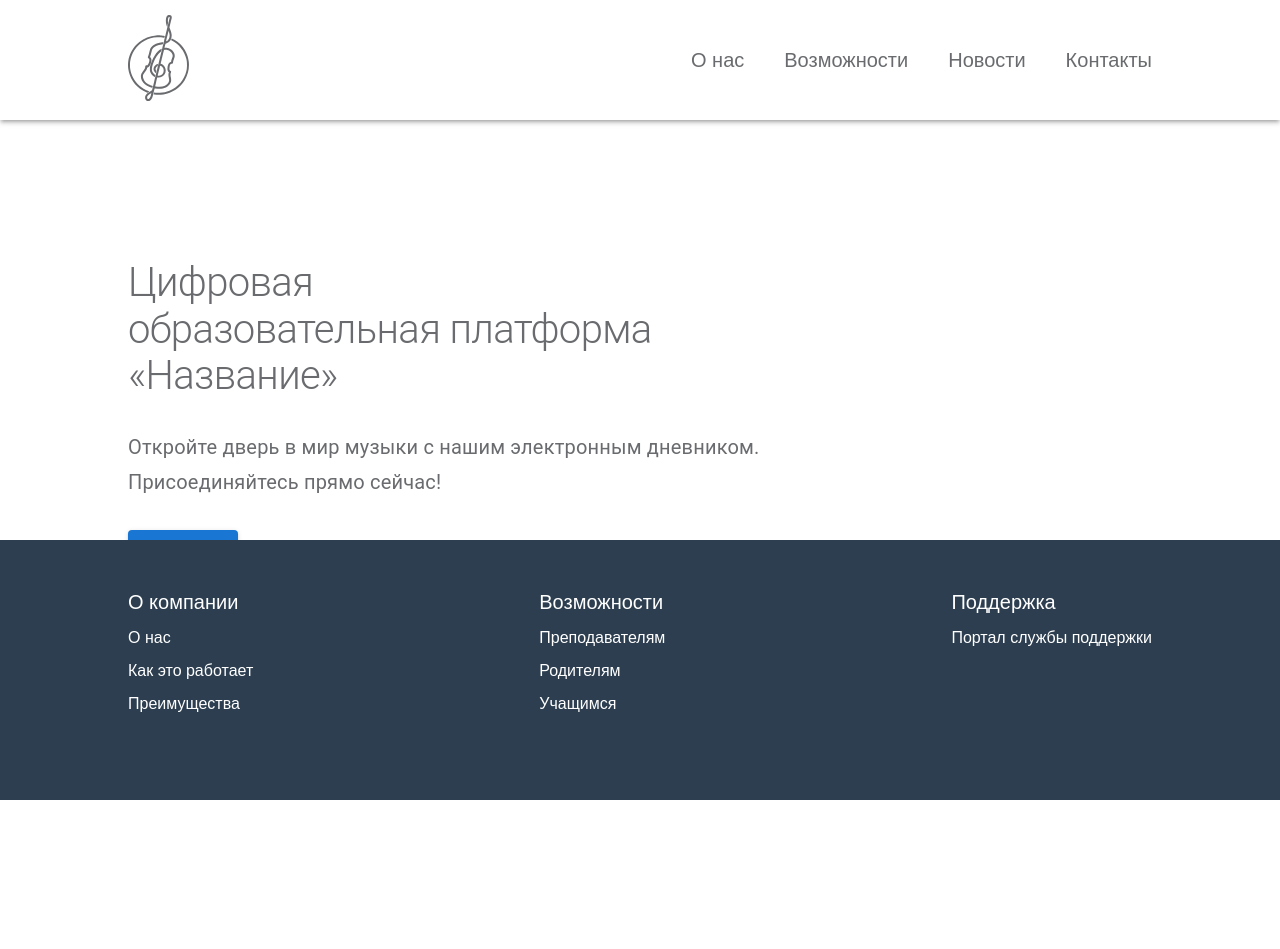
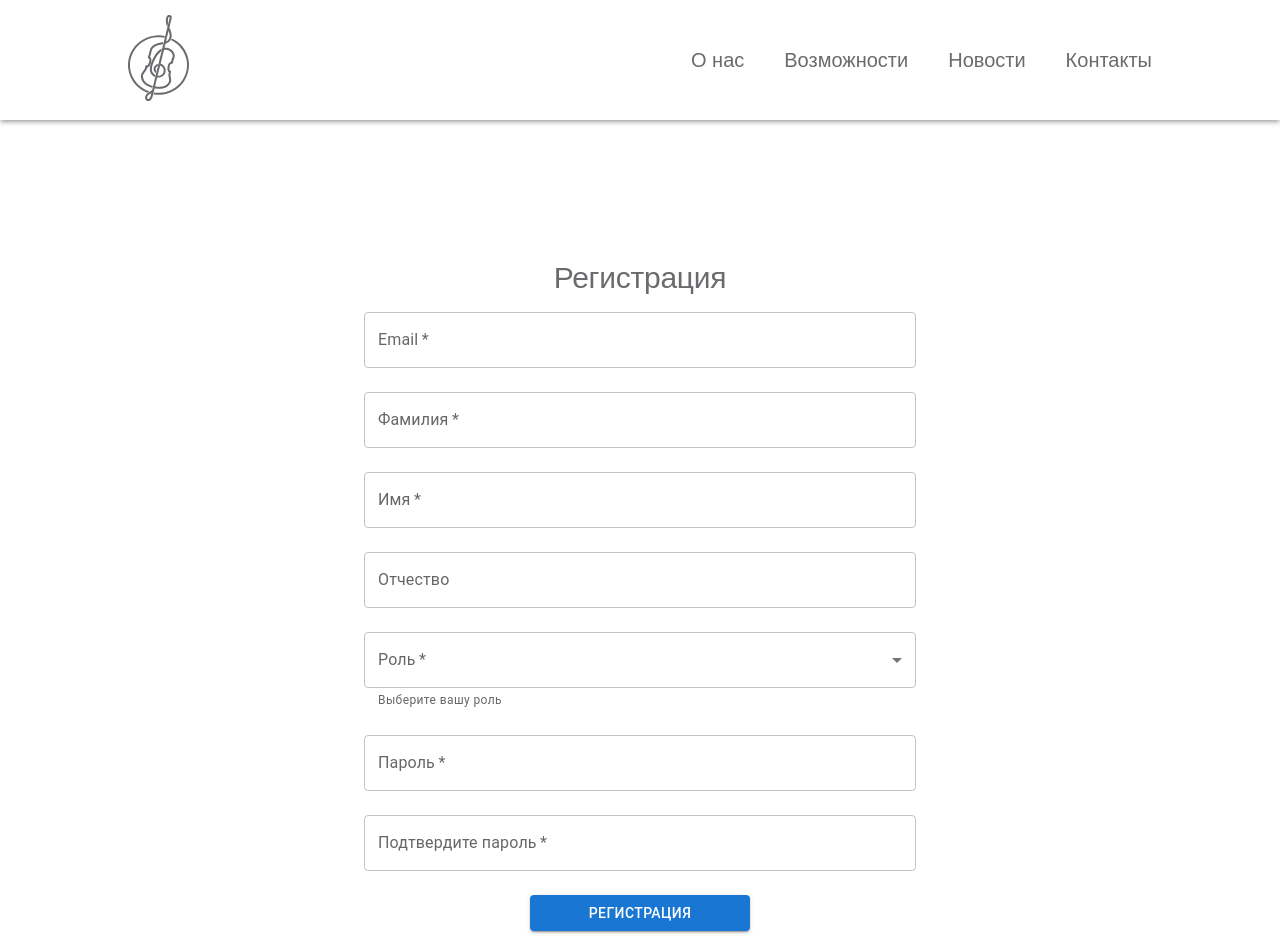
Before and after one commit to ArturBobotcko/Diploma-Project, a React (Create React App) app in the folder client/: page /register in a window 1280 px wide. Shown: the top 949 px of the page. Before the commit the page ends 800 px from the top, so only its background shows below. Built offline with nearby package versions, Linux system fonts and the light colour scheme; a web font is replaced by a local one.

Commit message:
Redesigned register page and fixed navigation

```diff
--- a/client/src/Components/Navbar.js
+++ b/client/src/Components/Navbar.js
@@ -38,7 +38,7 @@ const StyledToolbar = styled(Toolbar)({
 
 const Navbar = () => {
   return (
-    <AppBar position="" elevation={3} sx={{marginBottom: '140px'}}>
+    <AppBar position="" elevation={3}>
       <StyledToolbar>
         <NavbarContainer>
           <div className="nav-logo-container">
--- a/client/src/Pages/LoginPage.js
+++ b/client/src/Pages/LoginPage.js
@@ -13,7 +13,7 @@ import {
 } from "@mui/material";
 import { Visibility, VisibilityOff } from "@mui/icons-material";
 
-const LoginPage = ({ onToggleForm }) => {
+const LoginPage = () => {
   const [username, setUsername] = useState("");
   const [password, setPassword] = useState("");
   const [showPassword, setShowPassword] = useState(false);
@@ -56,6 +56,7 @@ const LoginPage = ({ onToggleForm }) => {
         fontSize={30}
         color={"#696b6e"}
         textAlign="center"
+        fontFamily="inherit"
       >
         Авторизация
       </Typography>
@@ -103,7 +104,7 @@ const LoginPage = ({ onToggleForm }) => {
           sx={{
             "& .MuiTypography-root": {
               fontFamily: '"News Cycle", sans-serif',
-              color: "#696b6e"
+              color: "#696b6e",
             },
           }}
         />
@@ -121,6 +122,7 @@ const LoginPage = ({ onToggleForm }) => {
           marginTop: 1,
           marginBottom: 1,
           width: "100%",
+          maxWidth: "220px",
           alignSelf: "center",
           justifySelf: "center",
         }}
--- a/client/src/Pages/MainPage.js
+++ b/client/src/Pages/MainPage.js
@@ -2,7 +2,7 @@ import React, { useEffect, useState } from "react";
 import "../App.css";
 import Footer from "../Components/Footer";
 import Navbar from "../Components/Navbar";
-import { useNavigate } from "react-router-dom";
+import { useNavigate, useLocation } from "react-router-dom";
 import { Button, Typography, Modal, Box } from "@mui/material";
 import { styled } from "@mui/system";
 import LoginPage from "./LoginPage";
@@ -29,6 +29,7 @@ const IntroSectionContainer = styled("div")({
 const IntroSection = styled("div")({
   display: "flex",
   flexDirection: "column",
+  marginTop: "140px",
 });
 
 const IntroText = styled(Typography)({
@@ -45,7 +46,7 @@ const StyledBoxForModal = styled(Box)({
   top: "50%",
   left: "50%",
   transform: "translate(-50%, -50%)",
-  width: 400,
+  width: "552px",
   backgroundColor: "white",
   boxShadow: 24,
   padding: 30,
@@ -54,10 +55,22 @@ const StyledBoxForModal = styled(Box)({
 
 const MainPage = () => {
   const navigate = useNavigate();
+  const location = useLocation();
+  const [open, setOpen] = useState(location.pathname === "/login");
 
-  const [open, setOpen] = React.useState(false);
-  const handleOpen = () => setOpen(true);
-  const handleClose = () => setOpen(false);
+  useEffect(() => {
+    setOpen(location.pathname === "/login");
+  }, [location.pathname]);
+
+  const handleOpen = () => {
+    setOpen(true);
+    navigate("/login");
+  };
+
+  const handleClose = () => {
+    setOpen(false);
+    navigate("/");
+  };
 
   return (
     <AppContainer>
@@ -88,8 +101,6 @@ const MainPage = () => {
             <LoginPage />
           </StyledBoxForModal>
         </Modal>
-        {/* TODO: Make modal window with registration and authorization
-         * PS: Make registration form as a page (or mb leave it modal) */}
       </MainContainer>
     </AppContainer>
   );
--- a/client/src/Pages/RegisterPage.js
+++ b/client/src/Pages/RegisterPage.js
@@ -1,12 +1,25 @@
 import React, { useState } from "react";
-import { TextField, Button, Typography, MenuItem } from "@mui/material";
+import { Link as RouterLink } from "react-router-dom";
+import Navbar from "../Components/Navbar";
+import {
+  TextField,
+  Button,
+  Typography,
+  MenuItem,
+  Container,
+  Link,
+} from "@mui/material";
 
 const RegisterPage = ({ onToggleForm }) => {
+  const [selectedRole, setSelectedRole] = useState("");
+
   const [email, setEmail] = useState("");
   const [surname, setSurname] = useState("");
   const [name, setName] = useState("");
   const [patronym, setPatronym] = useState("");
   const [role, setRole] = useState("");
+  const [studentClass, setStudentClass] = useState("");
+  const [school, setSchool] = useState("");
   const [password, setPassword] = useState("");
   const [confirmPassword, setConfirmPassword] = useState("");
 
@@ -27,6 +40,11 @@ const RegisterPage = ({ onToggleForm }) => {
       label: "Я - Ученик",
     },
   ];
+
+  const handleRoleChange = (event) => {
+    setSelectedRole(event.target.value);
+    setRole(event.target.value); // Обновляем также значение поля роли
+  };
 
   const handleSubmit = async (event) => {
     event.preventDefault();
@@ -53,20 +71,41 @@ const RegisterPage = ({ onToggleForm }) => {
     setPasswordError(false);
     setConfirmPasswordError(false);
 
-    let user = {email, surname, name, patronym, role, password};
+    let user = { email, surname, name, patronym, role, password };
   };
 
   return (
+    <>
+      <Navbar />
+      <Container
+        sx={{
+          display: "flex",
+          flexDirection: "column",
+          alignItems: "center",
+          marginTop: "140px",
+          maxWidth: "600px",
+          "@media (min-width: 1200px)": {
+            maxWidth: "600px",
+          },
+        }}
+      >
         <form
           action="" // php скрипт на сервере
           method="post"
-      className="auth-form"
+          onSubmit={handleSubmit}
+          style={{
+            display: "flex",
+            flexDirection: "column",
+            alignItems: "center",
+            width: "100%",
+          }}
         >
           <Typography
-        variant="h1"
+            variant="h2"
             fontSize={30}
-        color={"rgba(0, 0, 0, 0.6)"}
+            color={"#696b6e"}
             textAlign="center"
+            fontFamily="inherit"
           >
             Регистрация
           </Typography>
@@ -124,7 +163,7 @@ const RegisterPage = ({ onToggleForm }) => {
             name="role"
             type=""
             value={role}
-        onChange={(e) => setRole(e.target.value)}
+            onChange={handleRoleChange}
             fullWidth={true}
             margin="normal"
             label="Роль"
@@ -140,6 +179,34 @@ const RegisterPage = ({ onToggleForm }) => {
               </MenuItem>
             ))}
           </TextField>
+          {selectedRole === "student" && (
+            <>
+              <TextField
+                name="class"
+                type="text"
+                value={studentClass}
+                onChange={(e) => setStudentClass(e.target.value)}
+                fullWidth={true}
+                margin="normal"
+                label="Класс"
+                variant="outlined"
+                placeholder="Введите ваш класс"
+                required
+              />
+              <TextField
+                name="school"
+                type="text"
+                value={school}
+                onChange={(e) => setSchool(e.target.value)}
+                fullWidth={true}
+                margin="normal"
+                label="Школа"
+                variant="outlined"
+                placeholder="Введите название вашей школы"
+                required
+              />
+            </>
+          )}
           <TextField
             name="password"
             type="password"
@@ -171,6 +238,8 @@ const RegisterPage = ({ onToggleForm }) => {
               marginTop: 2,
               marginBottom: 2,
               width: "40%",
+              alignSelf: "center",
+              justifySelf: "center",
             }}
             variant="contained"
             onClick={handleSubmit}
@@ -180,15 +249,18 @@ const RegisterPage = ({ onToggleForm }) => {
           </Button>
           <Typography
             variant="body1"
-        color={"rgba(0, 0, 0, 0.6)"}
+            color={"#696b6e"}
             textAlign="center"
+            fontFamily="inherit"
           >
-        У вас есть аккаунт?
-        <span className="register-btn" onClick={onToggleForm}>
+            У вас есть аккаунт?{" "}
+            <Link component={RouterLink} to="/login" underline="hover">
               Войти
-        </span>
+            </Link>
           </Typography>
         </form>
+      </Container>
+    </>
   );
 };
 
--- a/client/src/index.js
+++ b/client/src/index.js
@@ -3,6 +3,7 @@ import ReactDOM from 'react-dom/client';
 import App from './App';
 import { BrowserRouter, Route, Routes } from 'react-router-dom';
 import NoPage from './Pages/NoPage';
+import RegisterPage from './Pages/RegisterPage';
 
 const root = ReactDOM.createRoot(document.getElementById('root'));
 root.render(
@@ -11,7 +12,7 @@ root.render(
       <Routes>
         <Route path="/" element={<App />} />
         <Route path="/login" element={<App />} />
-        <Route path="/register" element={<App />} />
+        <Route path="/register" element={<RegisterPage />} />
         <Route path="*" element={<NoPage />} />
       </Routes>
     </BrowserRouter>
```
Lines whose indentation alone changed are shown as unchanged.
